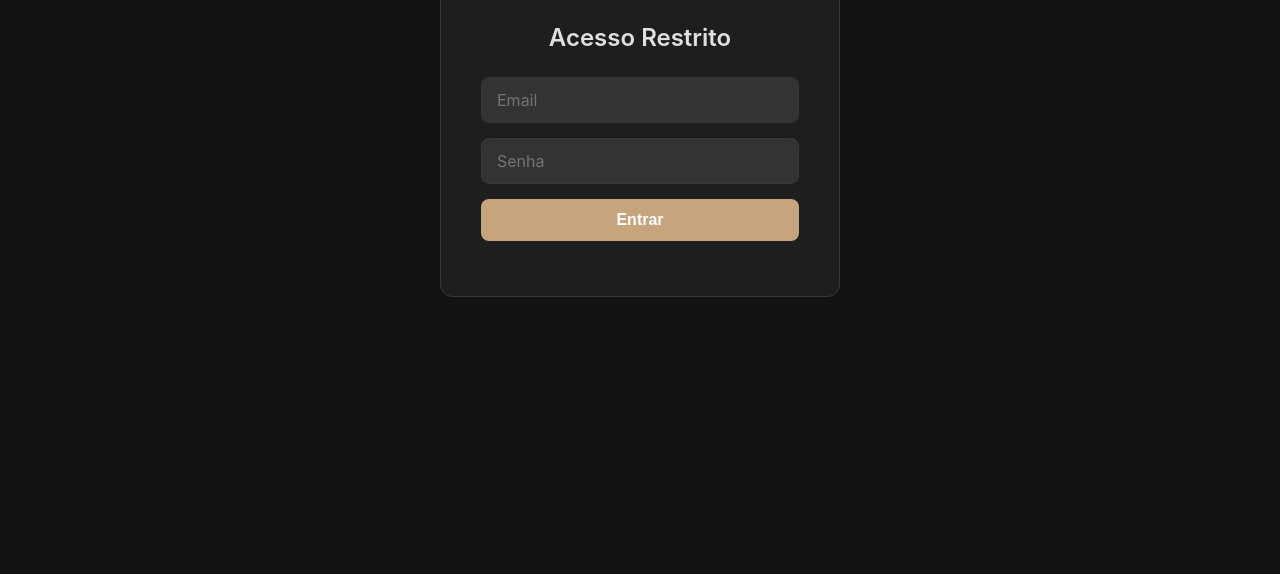
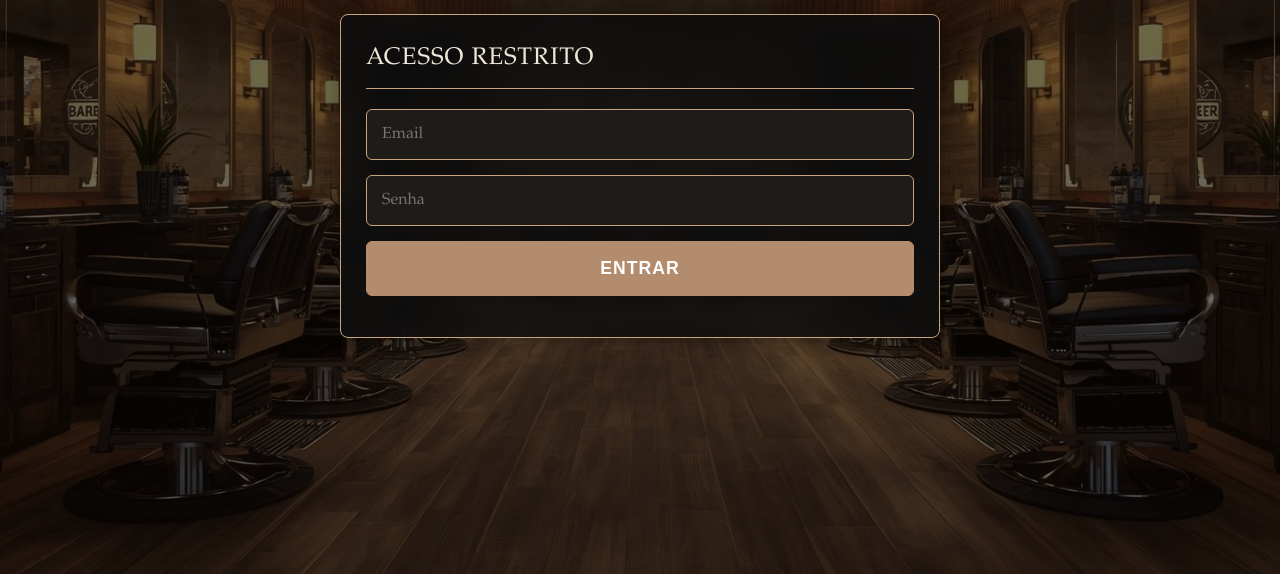
Before and after one commit to akario01/Rato, a plain HTML site: page admin.html in a window 1280 px wide. Shown: the part 226-800 px from the top of the page. Drawn offline with nearby package versions, Linux system fonts and the light colour scheme; no server answers.

Commit message:
Update admin.html

```diff
--- a/admin.html
+++ b/admin.html
@@ -4,7 +4,8 @@
     <meta charset="UTF-8">
     <meta name="viewport" content="width=device-width, initial-scale=1.0">
     <title>Painel de Administração</title>
-    <link rel="stylesheet" href="admin-style.css">
+    <!-- ✅ NOME DO ARQUIVO CSS CORRIGIDO -->
+    <link rel="stylesheet" href="style.css">
     <link rel="stylesheet" href="https://cdnjs.cloudflare.com/ajax/libs/font-awesome/6.0.0-beta3/css/all.min.css">
     <script src="https://cdn.jsdelivr.net/npm/chart.js"></script>
 </head>
```
